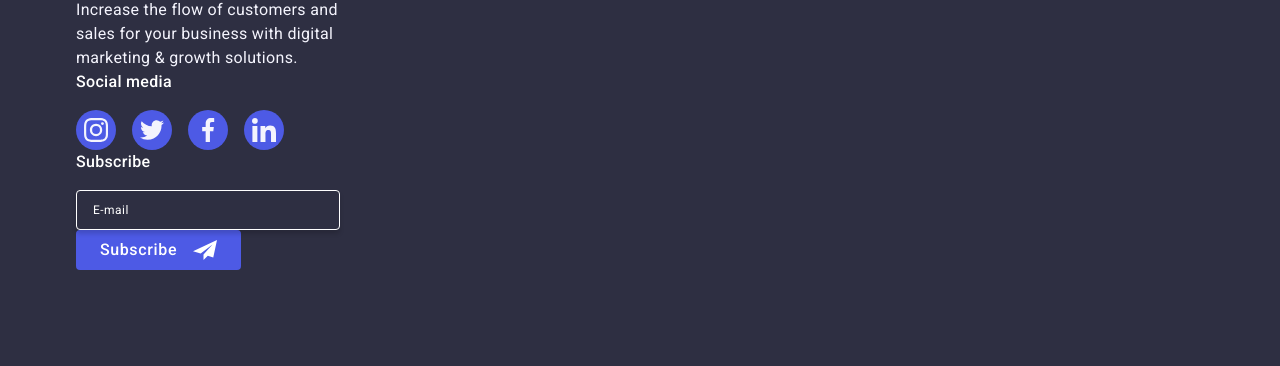
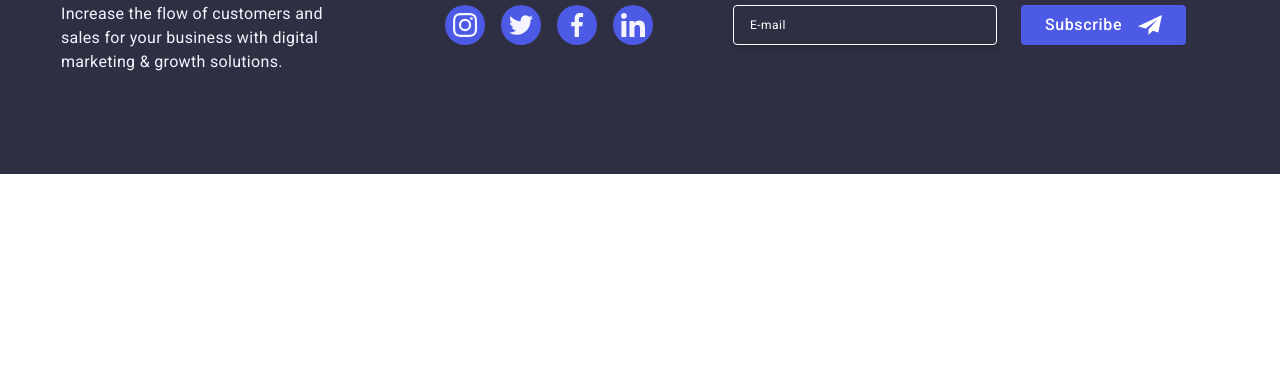
Before and after one commit to 0ntre/goit-markup-hw-06, a plain HTML site: page index.html in a window 1280 px wide. Shown: the part 3318-3684 px from the top of the page. After the commit the page ends 3492 px from the top, so only its background shows below. Drawn offline with nearby package versions, Linux system fonts and the light colour scheme.

Commit message:
Update styles.css

```diff
--- a/css/styles.css
+++ b/css/styles.css
@@ -843,3 +843,44 @@ body {
     margin-top: 16px;
   }
 }
+
+@media screen and (min-width: 768px) {
+  .footer-content {
+    display: flex;
+    align-items: baseline;
+    flex-wrap: wrap;
+    padding: 0 164px 0 108px;
+  }
+
+  .container-item-position {
+    margin-right: 24px;
+    margin-bottom: 72px;
+  }
+
+  .subscribe-form {
+    display: flex;
+    gap: 24px;
+  }
+}
+
+@media screen and (min-width: 1158px) {
+  .footer-container {
+    padding: 100px 0;
+  }
+
+  .footer-content {
+    flex-wrap: nowrap;
+    padding: 0;
+    margin-right: auto;
+    margin-left: auto;
+  }
+
+  .container-item-position {
+    margin-right: 120px;
+    margin-bottom: 0;
+  }
+
+  .social-links-position {
+    margin-right: 80px;
+  }
+}
```
